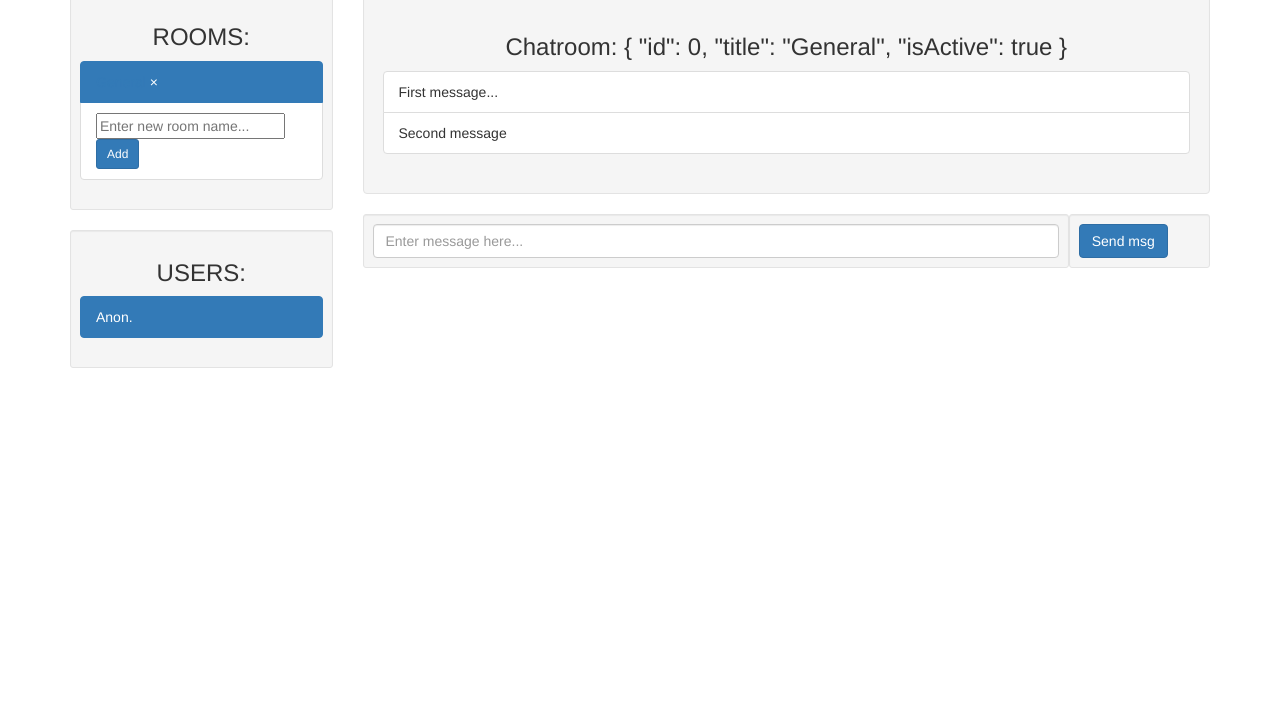
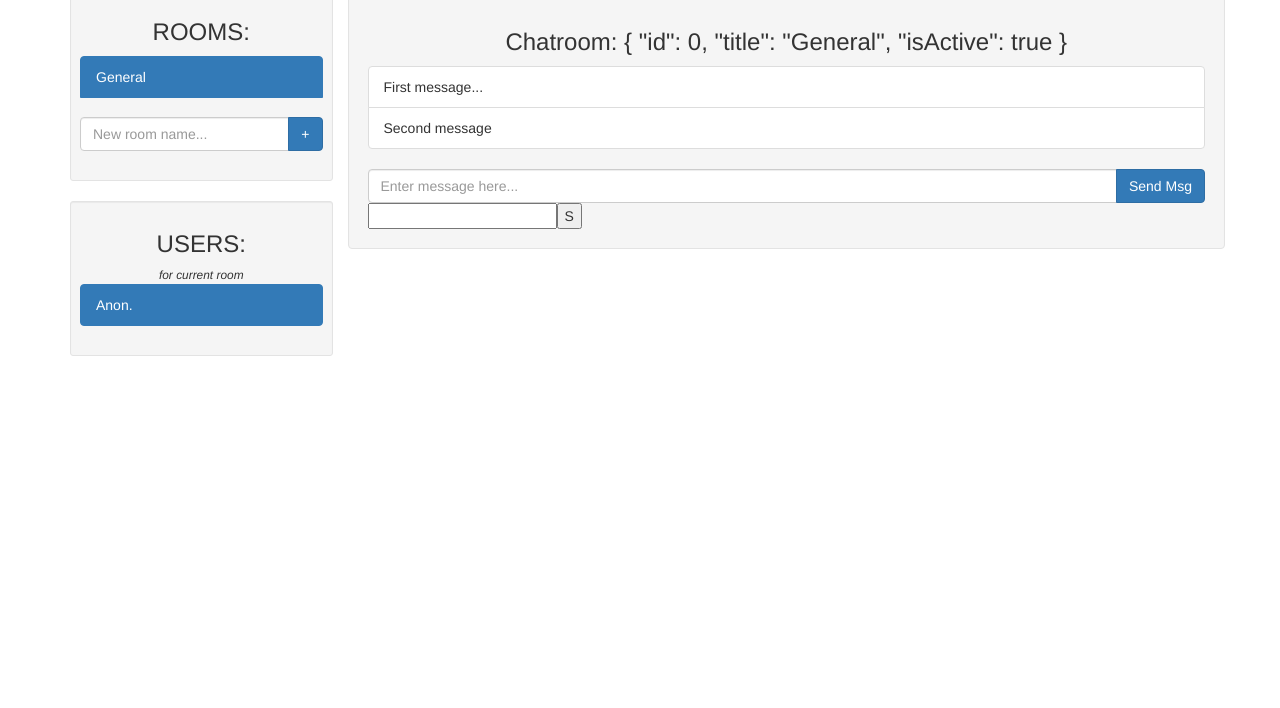
Before and after one commit to mattbrazza/Teteroom, a website: page index.html in a window 1280 px wide. Shown: the part 92-800 px from the top of the page. Drawn offline with nearby package versions, Linux system fonts and the light colour scheme; no server answers.

Commit message:
Cleaned up layout

```diff
--- a/app/app.js
+++ b/app/app.js
@@ -2,42 +2,44 @@ var vApp = new Vue({ el: "#v-app",
 data: {
   currId: 1, // starting at 1 b/c 0 is 'General'
   currRm: '',
-  currUsr: '',
+  currUser: '',
   rooms: [
     { id: 0, title: 'General', isActive: true },
   ],
   users: [
     { id: 0, name: 'Anon.', isYou: true },
   ],
+  errMsg: '',
+  newRmName: '',
+  newMsgTxt: '',
 },
 
 methods: {
   /* Create a new room */
   addRoom: function(){
-    let errMsg = null;
-    let newRmInpt = document.getElementById('newRmInpt');
-    if (!newRmInpt.value) {
-      errMsg = 'Room must have a name';
+    this.errMsg = null;
+    if (!this.newRmName) {
+      this.errMsg = 'Room must have a name';
       return;
     }
 
     let newRm = {
       id: this.currId++,
-      title: newRmInpt.value,
+      title: this.newRmName,
       isActive: false
     };
     this.rooms.push(newRm);
-    newRmInpt.value = '';
+    this.newRmName = '';
 
     return;
   },
 
   /* Delete a room */
   delRoom: function(index){
-    let errMsg = null;
+    this.errMsg = null;
     let rm = this.rooms[index];
     if (rm.id === this.currRm.id) {
-      errMsg = 'Cannot delete current room';
+      this.errMsg = 'Cannot delete current room';
       return;
     }
 
@@ -48,10 +50,10 @@ methods: {
 
   /* Modify which is the current room */
   modRoom: function(index){
-    let errMsg = null;
+    this.errMsg = null;
     let rm = this.rooms[index];
     if (rm.id === this.currRm.id) {
-      errMsg = currRm.title + 'is already the current room';
+      this.errMsg = this.currRm.title + ' is already the current room';
       return;
     }
 
@@ -62,11 +64,28 @@ methods: {
     return;
   },
 
+  submitMsg: function(){
+    this.errMsg = null;
+    if (!this.newMsgTxt) {
+      this.errMsg = 'Cannot send a blank message';
+      return;
+    }
+
+    let newMsg = {
+      text: this.newMsgTxt,
+      user: this.currUser
+    };
+    // TODO: Send message via socket
+    this.newMsgTxt = '';
+
+    return;
+  },
+
   /* Use to initialize items when Vue loads */
   initializeVue: function(){
     this.currId = 1;
     this.currRm = this.rooms[0];
-    this.currUsr = this.users[0];
+    this.currUser = this.users[0];
   },
 
   addUser: function(usr){ this.users.push(usr); },
@@ -100,8 +119,12 @@ socket.on('msg', function(data){
 });
 
 var submitMsg = function(){
+  vApp.errMsg = null;
   var msgTxt = document.getElementById('msgTxt');
-  if (!msgTxt.value) { console.error('No blank msg'); return; }
+  if (!msgTxt.value) {
+    vApp.errMsg = 'Cannot submit a blank message';
+    return;
+  }
 
   let username = 'Anony'; // TODO: create users...
   let data = {
--- a/index.html
+++ b/index.html
@@ -8,7 +8,7 @@
   <!-- Bootstrap / Styling -->
   <link rel="stylesheet" crossorigin="anonymous" href="https://maxcdn.bootstrapcdn.com/bootstrap/3.3.7/css/bootstrap.min.css" integrity="sha384-BVYiiSIFeK1dGmJRAkycuHAHRg32OmUcww7on3RYdg4Va+PmSTsz/K68vbdEjh4u"/>
   <style>
-    body { padding-top: 30px; /*65px*/ }
+    body { padding-top: 25px; /*65px*/ }
   </style>
 </head>
 <body>
@@ -20,57 +20,73 @@
       <h3>Welcome to Teteroom, Tete-a-Tete</h3>
     </div> <!-- header -->
 
+    <div v-show="errMsg" class="alert alert-danger"><span>{{ errMsg }}</span></div>
+
     <div class="row">
 
       <!-- LEFT-BAR -->
       <div class="col-md-3">
+
+      <!-- ROOM LIST -->
       <div class="well well-sm">
         <center><h3>ROOMS:</h3></center>
         <ul class="list-group">
-          <li class="list-group-item"
-            v-for="(room, index) in rooms" v-bind:class="{active: room.isActive}">
-            <a v-on:click="modRoom(index)">{{ room.title }}</a>
-            <span v-on:click="delRoom(index)">&times;</span>
+          <li class="list-group-item" v-bind:class="{active: room.isActive}"
+            v-for="(room, index) in rooms" v-on:click="modRoom(index)">
+            {{ room.title }}
+            <span class="glyphicon glyphicon-remove pull-right"
+              v-if="!room.isActive" v-on:click="delRoom(index)"></span>
           </li>
-          <li class="list-group-item">
-            <input id="newRmInpt" placeholder="Enter new room name..." type="text"/>
-            <button v-on:click="addRoom" class="btn btn-sm btn-primary">Add</button>
-          </li>
+
+          <br/>
+          <!-- Submit new room -->
+          <div class="input-group">
+            <input class="form-control" placeholder="New room name..."
+              v-model.trim="newRmName" type="text"/>
+            <div class="input-group-btn">
+              <button class="btn btn-primary"
+                v-on:click="addRoom" role="button">+</button>
+            </div>
+          </div>
         </ul>
-      </div><!-- well -->
+      </div><!-- well ROOM LIST -->
 
+      <!-- USER LIST -->
       <div class="well well-sm">
-        <center><h3>USERS:</h3></center>
+        <center><h3>USERS:</h3><small><i>for current room</i></small></center>
         <ul class="list-group">
           <li class="list-group-item"
             v-for="(user, index) in users" v-bind:class="{active: user.isYou}">
             {{ user.name }}
           </li>
         </ul>
-      </div><!-- well -->
+      </div><!-- well USER LIST -->
 
-      </div><!-- col-md-4 -->
+      </div><!-- col LEFT BAR -->
 
       <!-- CHAT MESSAGES -->
-      <div class="col-md-9">
-      <div class="well">
+      <div class="col-md-9 well">
         <div class="header">
           <center><h3>Chatroom: {{ currRm }}</h3></center>
         </div>
+
         <ul id="list" class="list-group">
           <li class="list-group-item">First message...</li>
           <li class="list-group-item">Second message</li>
         </ul>
-      </div><!-- well -->
 
-      <!-- MESSAGE SUBMIT -->
-      <div class="col-md-10 well well-sm">
-        <input id="msgTxt" class="form-control" placeholder="Enter message here..." type="text"/>
-      </div>
-      <div class="col-md-2 well well-sm">
-        <button onClick="submitMsg()" class="btn btn-primary" role="button">Send msg</button>
-      </div>
-      </div><!-- col-md-8 -->
+        <!-- MESSAGE SUBMIT -->
+        <div class="input-group">
+          <input class="form-control" placeholder="Enter message here..."
+            v-model.trim="newMsgTxt" type="text"/>
+          <div class="input-group-btn">
+            <button v-on:click="submitMsg" class="btn btn-primary" role="button">
+            Send Msg</button>
+          </div>
+        </div> <!-- input-group MSG SUBMIT-->
+<input id="msgTxt"/><button onClick="submitMsg()">S</button>
+
+      </div><!-- col well CHAT MSG -->
 
     </div> <!-- row -->
   </div> <!-- container -->
```
Also changed, not shown: README.md.
